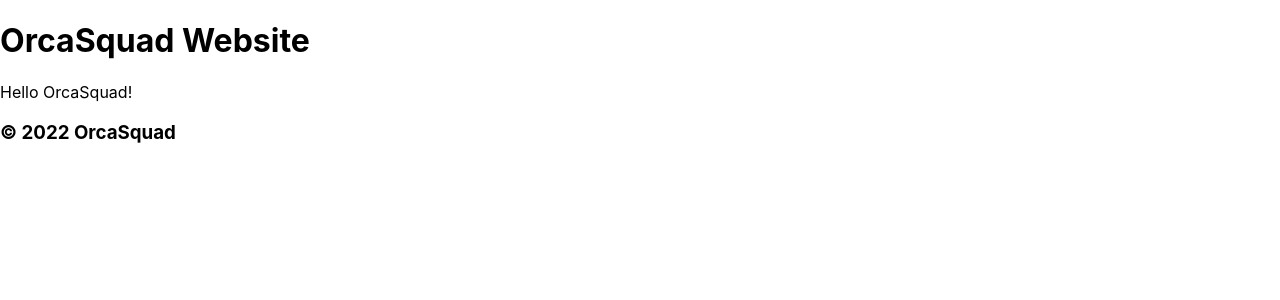
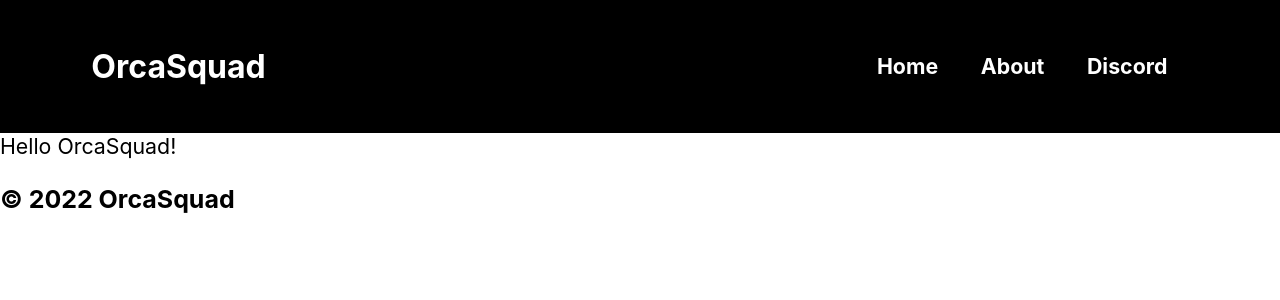
Before and after one commit to OrcaSquad/orcasquad.win, a Next.js app: page / in a window 1280 px wide. Shown: the top 300 px of the page. Built offline with nearby package versions, Linux system fonts and the light colour scheme.

Commit message:
Created header

```diff
--- a/components/Layout.jsx
+++ b/components/Layout.jsx
@@ -6,7 +6,6 @@
         <Head>
             <title>OrcaSquad</title>
             <meta name="description" content="OrcaSquad Website" />
-
             <link rel="icon" href="/favicon.ico" />
         </Head>
     );
@@ -15,7 +14,22 @@
 const Header = () => {
     return (
         <header>
-            <h1>OrcaSquad Website</h1>
+            <div className="wrapper">
+                <a href="#">OrcaSquad</a>
+                <nav>
+                    <ul>
+                        <li>
+                            <a href="#">Home</a>
+                        </li>
+                        <li>
+                            <a href="#">About</a>
+                        </li>
+                        <li>
+                            <a href="#">Discord</a>
+                        </li>
+                    </ul>
+                </nav>
+            </div>
         </header>
     );
 };
--- a/src/styles/globals.css
+++ b/src/styles/globals.css
@@ -1,11 +1,59 @@
+:root {
+    font-size: 16pt;
+    --primary-color: #000000;
+    --secondary-color: #ffffff;
+}
+
 html,
 body {
-  padding: 0;
-  margin: 0;
-  font-family: -apple-system, BlinkMacSystemFont, Segoe UI, Roboto, Oxygen,
-    Ubuntu, Cantarell, Fira Sans, Droid Sans, Helvetica Neue, sans-serif;
+    padding: 0;
+    margin: 0;
+    font-family: -apple-system, BlinkMacSystemFont, Segoe UI, Roboto, Oxygen,
+        Ubuntu, Cantarell, Fira Sans, Droid Sans, Helvetica Neue, sans-serif;
 }
 
 * {
-  box-sizing: border-box;
+    box-sizing: border-box;
 }
+
+/* Link Styles */
+
+a {
+    text-decoration: none;
+}
+
+a:hover {
+    text-decoration: underline;
+}
+
+/* Header */
+header {
+    position: relative;
+    background: var(--primary-color);
+}
+
+header a {
+    font-weight: bold;
+    font-size: 1.5rem;
+    color: var(--secondary-color);
+}
+
+header .wrapper {
+    display: flex;
+    justify-content: space-between;
+    align-items: center;
+    max-width: 1140px;
+    padding: 0 1rem;
+    margin: auto;
+}
+
+nav ul {
+    display: flex;
+    list-style-type: none;
+}
+
+nav ul li a {
+    display: block;
+    padding: 1.5rem 1rem;
+    font-size: 1rem;
+}
```
